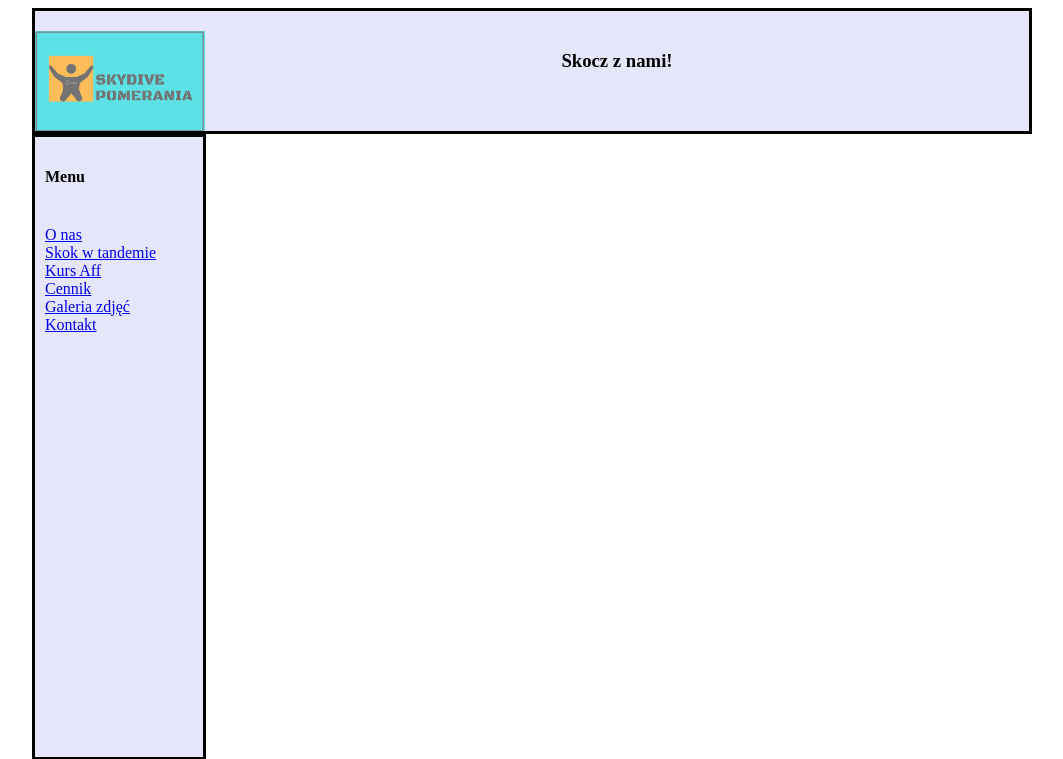
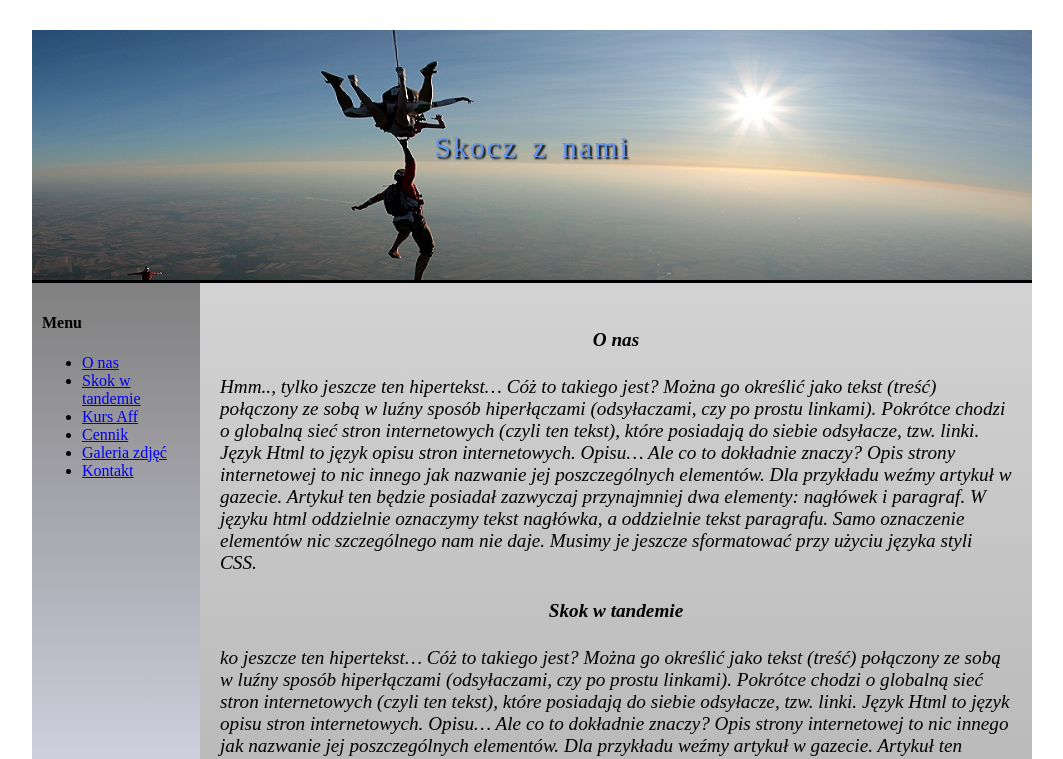
Before and after one commit to TomaszNh/nowe, a plain HTML site: page index.html in a window 1280 px wide. Shown: the top 759 px of the page, without its empty margins (108-1171 px from the left). Drawn offline with Linux system fonts and the light colour scheme.

Commit message:
little upgrade

```diff
--- a/css/style.css
+++ b/css/style.css
@@ -4,32 +4,36 @@
     width: 1000px;
          }
        .header{
-        padding-top: 20px;
-        border: solid;
-      background-color:   #E6E6FA;
-      text-align: center;
-      min-height: 100px;
-       }
-.logo{
-  width:170px;
-  height: 100px;
-  float: left;
-}
+        border-bottom: solid;
+        min-height: 250px;
+      background-image: url(background.jpg);
+      background-size: cover;
+    }
+    #title{
+      padding-top: 100px;
+      font-size: 30px;
+      text-align:center;
+      text-shadow:2px 2px 2px black;
+      letter-spacing: 2px;
+      word-spacing: 5px;
+      color:  #6495ED;
+    }
        .nav{
         float: left;
-        border: solid;
         min-height: 600px;
-        background-color:#E6E6FA ;
         width: 148px;
        padding: 10px;
-       }
+       background: linear-gradient(to top,#E6E6FA , gray)
+
+     }
        .content{
-        width: 787px;
+        width: 792px;
         float: left;
-        background-color: #778899;
+        background-color: lightgray;
         padding: 20px;
       font-style: italic;
       font-size: 1.2em;
+      background: linear-gradient(to bottom, lightgray, gray)
       }
       #head1{
         text-align: center;
@@ -47,11 +51,11 @@
         text-align: center;
       }
        .footer{
-        float: right;
-        width: 806px;
+        width: 812px;
         clear: both;
         background-color:#696969;
         padding: 10px;
         text-align: center;
         color: white;
+        float: right;
       }
--- a/index.html
+++ b/index.html
@@ -11,16 +11,20 @@
     <!-- Main site-->
     <div class="container">
     <!--heading-->
-    <div class="header"><a href="#"><img src="logo.png" class="logo" alt="Skydive-Pomerania"></a><h3>Skocz z nami!</h3></div>
+    <div class="header">
+    <p id="title">Skocz z nami</p></div>
+
     <!--side menu-->
     <div class="nav">
       <h4>Menu</h4>
-      <br><a href="#">O nas</a>
-      <br><a href="#head2">Skok w tandemie</a>
-      <br><a href="#head3">Kurs Aff</a>
-      <br><a href="#head4">Cennik</a>
-      <br><a href="#head5">Galeria zdjęć</a>
-      <br><a href="#head6">Kontakt</a>
+      <ul>
+      <li><a href="#">O nas</a></li>
+      <li><a href="#head2">Skok w tandemie</a></li>
+     <li><a href="#head3">Kurs Aff</a></li>
+     <li><a href="#head4">Cennik</a></li>
+      <li><a href="#head5">Galeria zdjęć</a></li>
+      <li><a href="#head6">Kontakt</a></li>
+    </ul>
 </div>
 
 <!--content-->
```
Also changed, not shown: css/background.jpg (added), css/logo.png (renamed from logo.png), css/parachutist.png (added).
